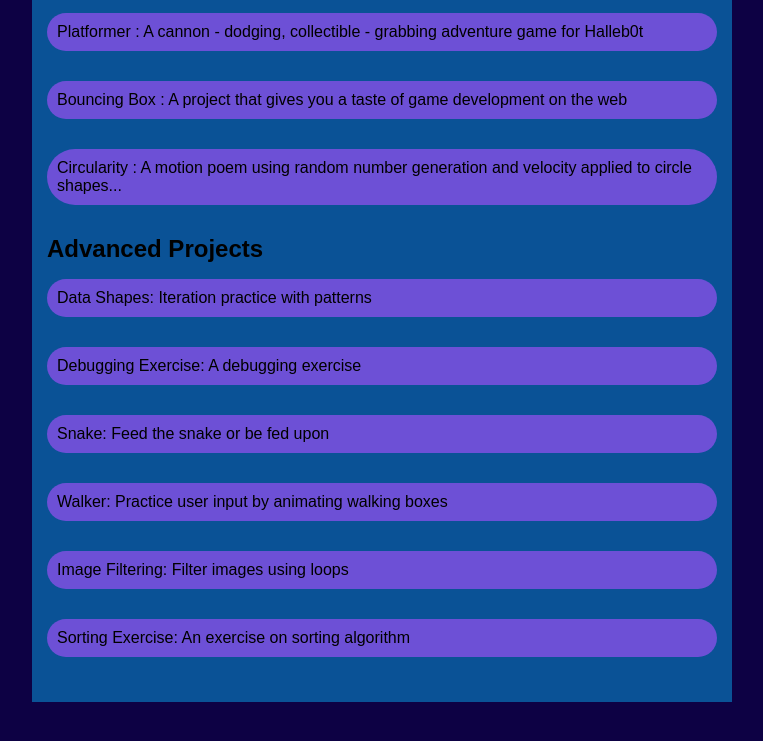
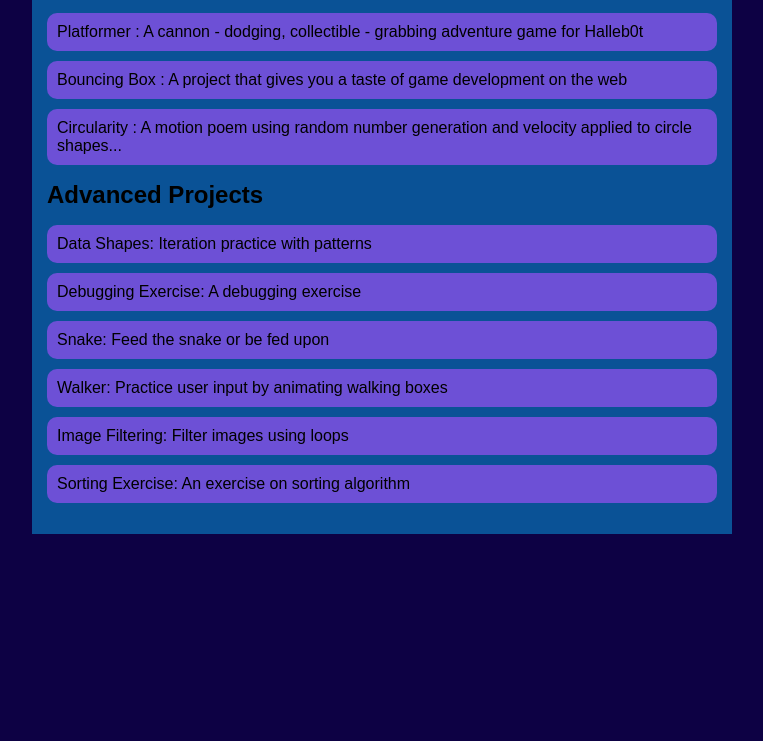
Before and after one commit to CMelancon17/CMelancon17.github.io, a plain HTML site: page portfolio.html in a window 1280 px wide. Shown: the part 203-944 px from the top of the page, without its empty margins (258-1021 px from the left). After the commit the page ends 800 px from the top, so only its background shows below. Drawn offline with Linux system fonts and the light colour scheme.

```diff
--- a/style.css
+++ b/style.css
@@ -67,6 +67,10 @@
     color: black;
 }
 
+.content h2 {
+    color: black;
+}
+
 #portfolio {
     list-style-type: none;
     padding-left: 0;
@@ -75,8 +79,8 @@
 #portfolio li {
     background: #6d50d6;
     padding: 10px;
-    border-radius: 30px;
-    margin-bottom: 30px;
+    border-radius: 10px;
+    margin-bottom: 10px;
 }
 
 #portfolio li:hover {
```
